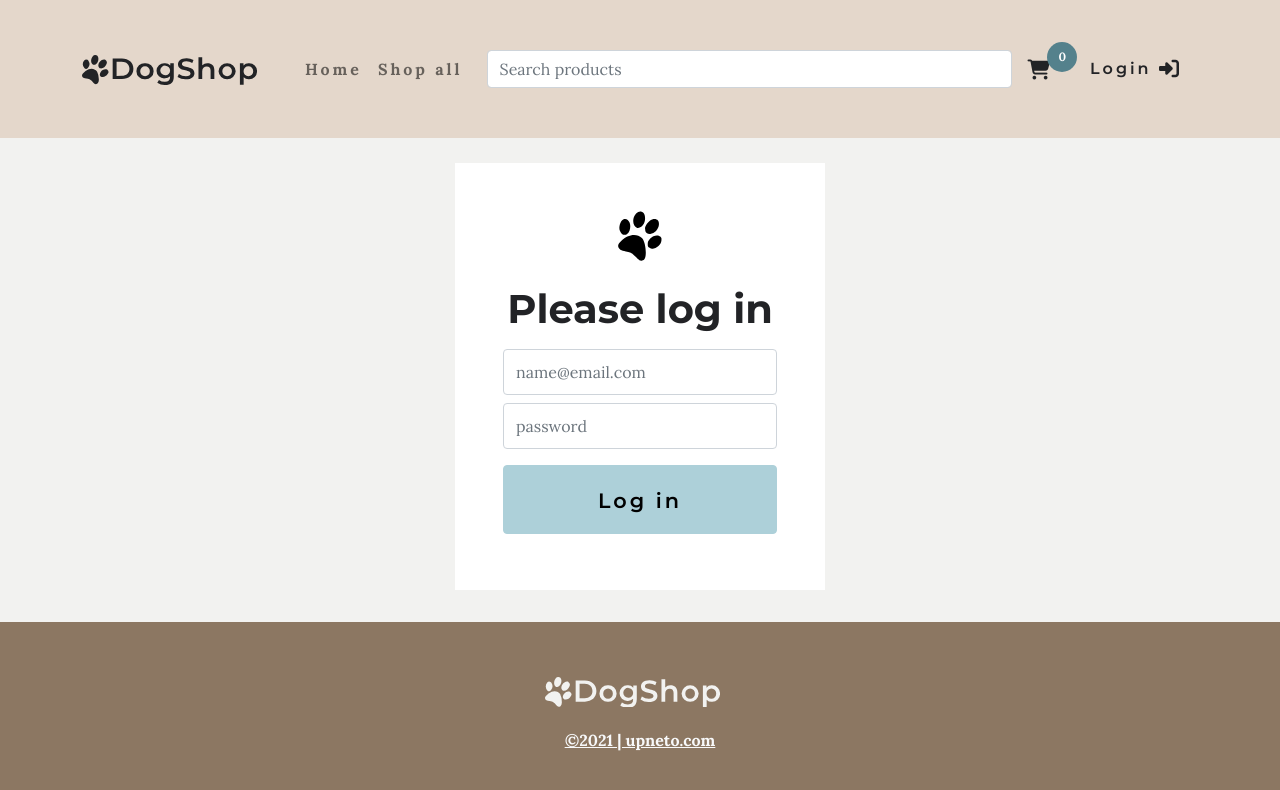
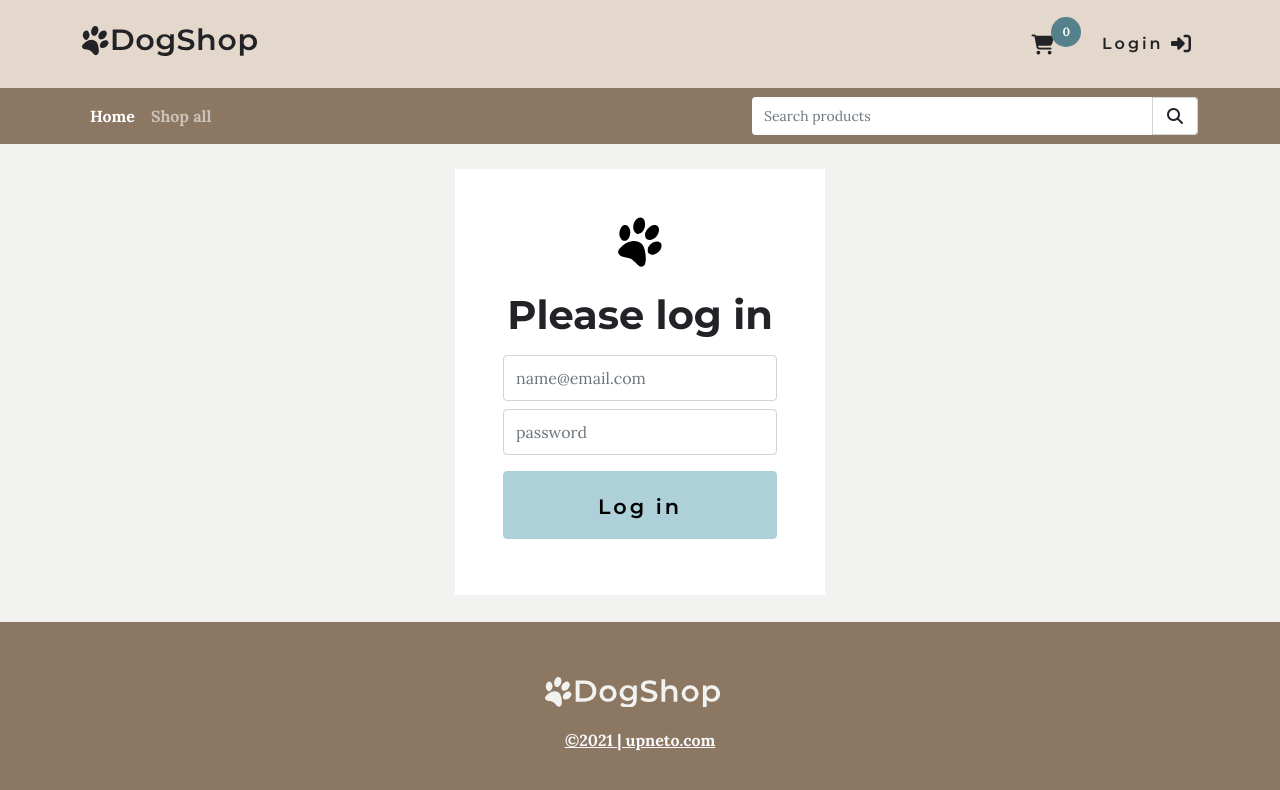
Before and after one commit to Netius/DogShop, a website with bundled scripts: page login.html in a window 1280 px wide. Built offline with nearby package versions, Linux system fonts and the light colour scheme.

Commit message:
Created new navbar with style and search

```diff
--- a/js/components/search/searchForm.js
+++ b/js/components/search/searchForm.js
@@ -1,9 +1,13 @@
 export default function searchForm(){
     const formContainer = document.getElementById("form-container");
     formContainer.innerHTML = `
-        <form id="form-search" class="navigation__search">
-            <input id="input-search" class="form-control" placeholder="Search products" aria-label="Search" />
-        </form>
+    <form id="form-search">
+        <div class="form-group d-flex justify-content-end">
+            <input id="input-search" type="text" class="form-control pl-3 navigation__search--input" placeholder="Search products">
+            <button type="submit" title="Search" class="form-control navigation__search--button zoom"><span
+                    class="fa fa-search"></span></button>
+        </div>
+    </form>
         `
     const formSubmit = document.getElementById("form-search");
     formSubmit.addEventListener("submit", onSearchSubmit)
--- a/login.html
+++ b/login.html
@@ -23,20 +23,41 @@
 <body>
     <div class="wrapper">
         <header>
-            <nav class="navbar navbar-expand-lg navbar-light navigation pt-5 pb-5">
+            <div class="navigation py-3 py-md-4">
                 <div class="container-xl">
-                    <a class="navbar-brand zoom" href="index.html" title="DogShop | Home">
-                        <img alt="Dogshop-logo" class="navigation__logo me-4" src="../images/dogshop-logo.svg" />
-                    </a>
-                    <button class="navbar-toggler collapsed" type="button" data-bs-toggle="collapse"
-                        data-bs-target="#navbarNavDropdown" aria-controls="navbarNavDropdown" aria-expanded="false"
-                        aria-label="Toggle navigation">
+                    <div class="row justify-content-between">
+                        <div class="col">
+                            <a class="navbar-brand zoom" href="index.html" title="DogShop | Home">
+                                <img alt="Dogshop-logo" class="navigation__logo me-4" src="../images/dogshop-logo.svg" />
+                            </a>
+                        </div>
+                        <div class="col d-flex justify-content-end pe-0">
+                            <div class="d-flex align-items-center">
+                                <a class="text-reset navigation__cart zoom me-2" title="See your shopping cart" href="cart.html"
+                                    role="link">
+                                    <i class="fas fa-shopping-cart fa-lg"></i>
+                                    <span
+                                        class="bg-my-secondary position-absolute top-0 start-100 translate-middle badge rounded-pill navigation__cart--total">0</span>
+                                </a>
+                                <div id="login-container"></div>
+                            </div>
+                        </div>
+                    </div>
+                </div>
+            </div>
+
+            <nav class="navbar navbar-expand-lg navbar-dark navigation__menu">
+                <div class="container-xl">
+                    <button class="navbar-toggler" type="button" data-bs-toggle="collapse" data-bs-target="#navbarNav"
+                        aria-controls="navbarNav" aria-expanded="false" aria-label="Toggle navigation">
                         <span class="navbar-toggler-icon"></span>
                     </button>
-                    <div class="navbar-collapse collapse" id="navbarNavDropdown">
-                        <ul class="navbar-nav ">
+                    <div id="form-container" class="navigation__search order-lg-last ms-4"></div>
+
+                    <div class="collapse navbar-collapse" id="navbarNav">
+                       <ul class="navbar-nav ">
                             <li class="nav-item zoom">
-                                <a class="nav-link zoom" title="DogShop | Homepage."
+                                <a class="nav-link zoom active" title="DogShop | Homepage."
                                     href="index.html">Home</a>
                             </li>
                             <li class="nav-item">
@@ -45,26 +66,11 @@
                             </li>
                             <li class="nav-item" id="admin-container"></li>
                         </ul>
-                        <div id="form-container" class="d-flex navigation__search me-3 ms-3"></div>
-                        <div class="d-flex ms-auto">
-                            <div class="d-flex align-items-center">
-                                <a class="text-reset navigation__cart zoom" title="See your shopping cart"
-                                    href="cart.html" role="link">
-                                    <i class="fas fa-shopping-cart fa-lg"></i>
-                                    <span class="bg-my-secondary position-absolute top-0 start-100 translate-middle badge rounded-pill navigation__cart--total">0</span>
-                                </a>
-
-                                <a class="nav-link text-reset navigation__admin zoom active" title="Login to admin page"
-                                    href="login.html" id="login-link" role="link">
-                                    Login
-                                    <i class="fas fa-sign-in-alt fa-lg"></i>
-                                </a>
-                            </div>
-                        </div>
                     </div>
                 </div>
             </nav>
         </header>
+
         <main role="main">
             <article class="login">
                 <div class="text-center login__container p-5">
--- a/login.js
+++ b/login.js
@@ -1,6 +1,7 @@
 import "../../node_modules/bootstrap/dist/js/bootstrap.bundle.min.js";
 import updateCartTotal from "./js/components/cart/updateCartTotal.js";
 import footer from "./js/components/footer.js";
+import logggedIn from "./js/components/login/loggedIn.js";
 import { submitLogin } from "./js/components/login/submitLogin.js";
 import searchForm from "./js/components/search/searchForm.js";
 import { getToken, getFromStorage, saveToStorage } from "./js/utils/storage.js";
@@ -9,6 +10,7 @@ const token = getToken();
 if(token){
     location.href ="/index.html";
 }
+logggedIn(token);
 
 // Saves empty products array in local storage
 if(!getFromStorage("products")){
```
Also changed, not shown: admin.html (+36 -24 lines), details.html (+32 -22 lines), index.html (+30 -21 lines), shop.html (+36 -29 lines), shop.js (+8 -8 lines).
